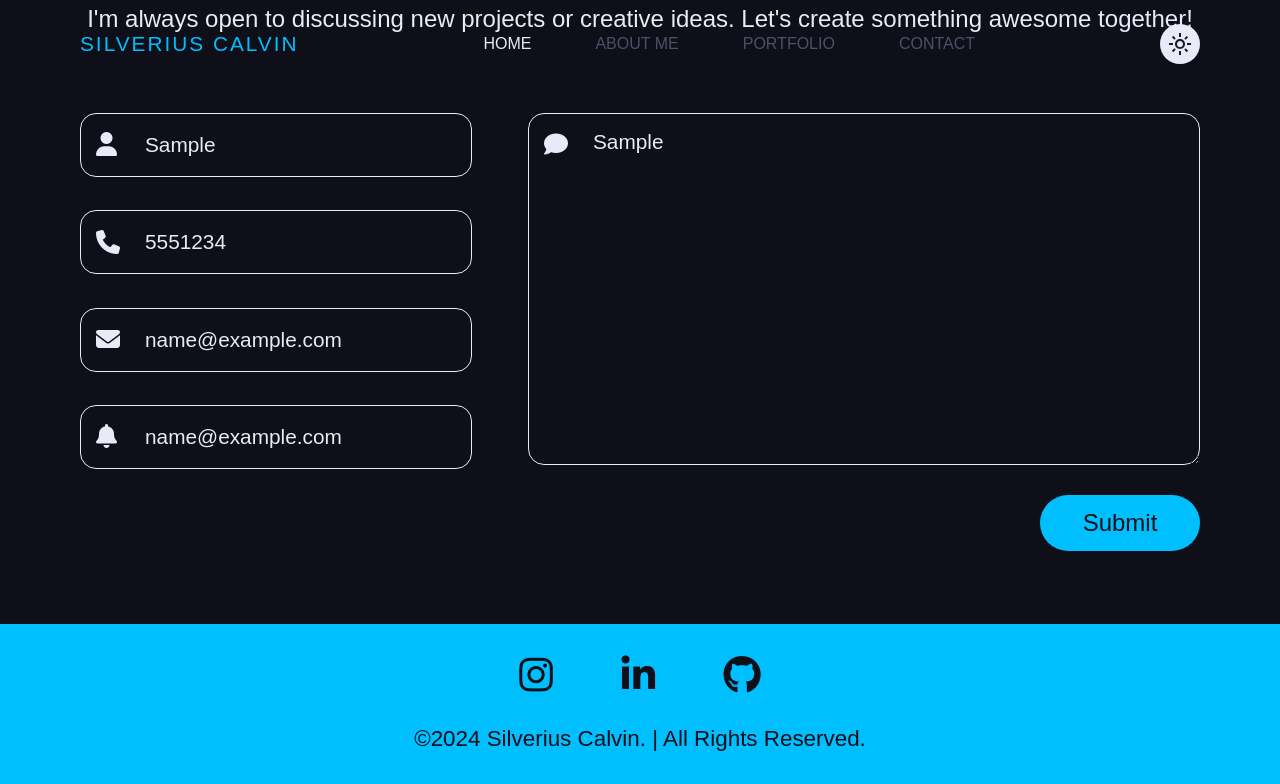
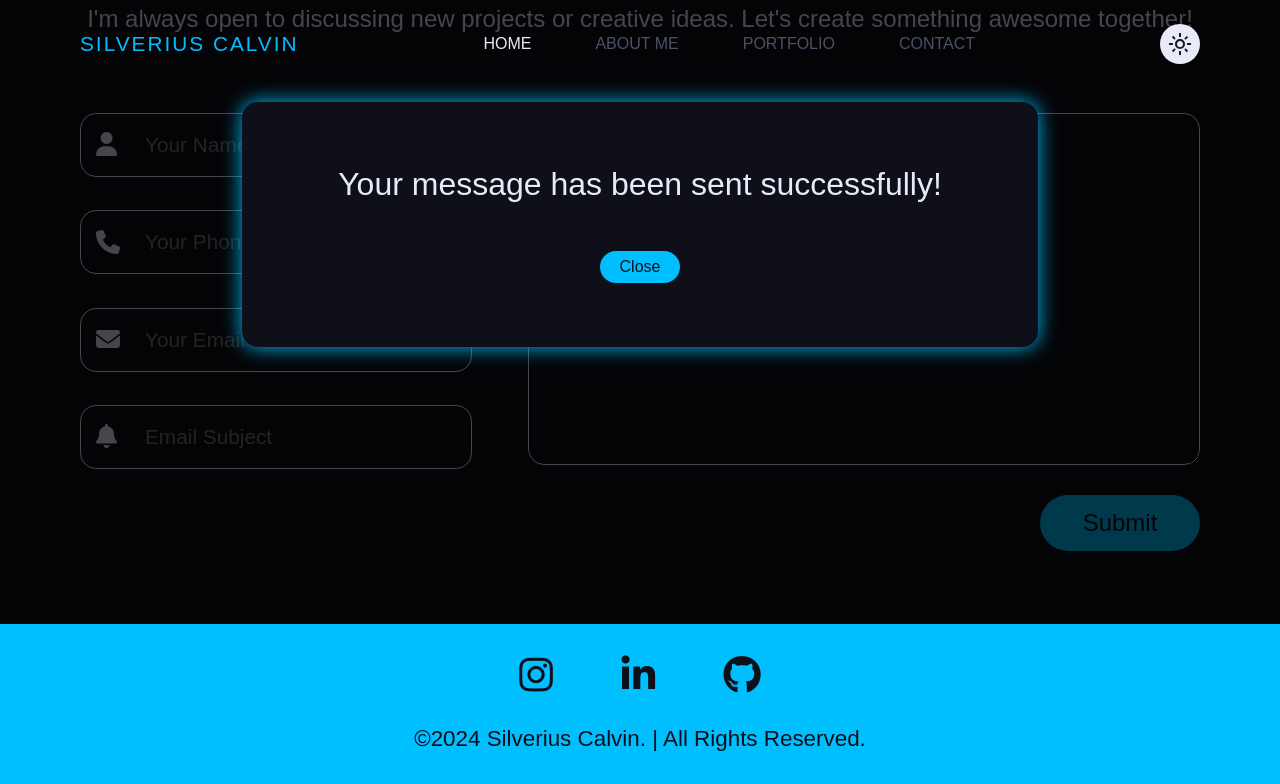
Before and after one commit to Slaxius/Portofolio-Website, a plain HTML site: page html/portfolio.html in a window 1280 px wide. Both pictures are taken after typing "Sample", "5551234", "name@example.com", "name@example.com", "Sample" into the empty fields and a click on the button "Submit". Shown: the part 2576-3360 px from the top of the page. Drawn offline with nearby package versions, Linux system fonts and the light colour scheme.

Commit message:
updated contact

```diff
--- a/css/contact.css
+++ b/css/contact.css
@@ -83,3 +83,43 @@
 .bot-contact-bot-container button:hover{
     box-shadow: 0px 0px 10px 1px var(--grey);
 }
+
+/* Pop up in contactValidation.js */
+.popup-content{
+    display: none;
+    position: fixed;
+    top: 0;
+    left: 0;
+    width: 100%;
+    height: 100%;
+    background: rgba(0, 0, 0, 0.7);
+    align-items: center;
+    justify-content: center;
+}
+#popup-message{
+    display: flex;
+    align-items: center;
+    justify-content: center;
+    flex-direction: column;
+    position: relative;
+    background: var(--background);
+    border-radius: 1rem;
+    box-shadow: 0 0 20px var(--blue);
+    height: auto;
+    width: auto;
+    padding: 4rem 6rem;
+    gap: 3rem;
+
+    p{
+        font-size: 2rem;
+        color: var(--base-font);
+    }
+}
+#close-popup{
+    width: 5rem;
+    height: 2rem;
+    font-size: 1rem;
+    color: var(--sec-base-font);
+    background-color: var(--blue);
+    border-radius: 1rem;
+}
--- a/html/portfolio.html
+++ b/html/portfolio.html
@@ -182,15 +182,15 @@
                     </div>
                     <div class="contact-your-phone">
                         <i class="fa-solid fa-phone"></i>
-                        <input type="tel" id="phone" placeholder="Your Name" required>
+                        <input type="tel" id="phone" placeholder="Your Phone Number" required>
                     </div>
                     <div class="contact-email">
                         <i class="fa-solid fa-envelope"></i>
                         <input type="email" id="email" placeholder="Your Email" required>
                     </div>
-                    <div class="contact-email-title">
+                    <div class="contact-email-subject">
                         <i class="fa-solid fa-bell"></i>
-                        <input type="title" id="title"  placeholder="Email Subject" required>
+                        <input type="text" id="subject"  placeholder="Email Subject" required>
                     </div>
                 </div>
                 <div class="right-contact-bot-container">
@@ -201,7 +201,13 @@
                 </div>
             </div>
             <div class="bot-contact-bot-container">
-                <button type="submit" onclick="sendEmail()">Submit</button>
+                <button type="submit" onclick="validateForm()">Submit</button>
+            </div>
+        </div>
+        <div class="popup-content">
+            <div id="popup-message">
+                <p>This is popup</p>
+                <button id="close-popup">Close</button>
             </div>
         </div>
     </div>
--- a/js/contactValidation.js
+++ b/js/contactValidation.js
@@ -0,0 +1,63 @@
+$(document).ready(function(){
+    function validateForm(){
+        let isValid = true;
+
+        $("#name, #phone, #email, #title, #message").each(function(){
+            const input = $(this);
+            if($.trim(input.val()) === ""){
+                isValid = false;
+                input.css("border", "2px solid red");
+            }
+            else{
+                input.css("border", "");
+            }
+        });
+
+        const email = $("#email").val();
+        const emailRegex = /^[^\s@]+@[^\s@]+\.[^\s@]+$/;
+        if (!emailRegex.test(email)) {
+            isValid = false;
+            $("#email").css("border", "2px solid red");
+        }
+
+        return isValid;
+    }
+
+    $("#name, #phone, #email, #title, #message").on("keyup change", function(){
+        const input = $(this);
+        if($.trim(input.val()) !== ""){
+            input.css("border", "");
+        }
+
+        if(input.attr("id") === "email"){
+            const emailRegex = /^[^\s@]+@[^\s@]+\.[^\s@]+$/;
+            if (emailRegex.test(input.val())) {
+                input.css("border", "");
+            }
+        }
+    });
+
+    function showPopup(message){
+        $(".popup-content p").text(message);
+        $(".popup-content").css("display", "flex");
+    }
+
+    $("#close-popup").on("click", function(){
+        $(".popup-content").css("display", "none");
+    });
+
+    function resetForm(){
+        $("#name, #phone, #email, #subject, #message").val("").css("border", "");
+    }
+
+    $("button[type='submit']").on("click", function(event){
+        event.preventDefault();
+        if (validateForm()) {
+            showPopup("Your message has been sent successfully!");
+            sendEmail();
+            resetForm();
+        } else {
+            showPopup("Please fill in all the fields correctly.");
+        }
+    });
+});
--- a/js/email.js
+++ b/js/email.js
@@ -1,20 +1,24 @@
 function sendEmail() {
-    const name = document.getElementById('name').value;
-    const email = document.getElementById('email').value;
-    const title = document.getElementById('title').value;
-    const message = document.getElementById('message').value;
+    const name = $('#name').val();
+    const email = $('#email').val();
+    const phone = $('#phone').val();
+    const subject = $('#subject').val();
+    const message = $('#message').val();
 
     const parameter = {
         from_name: name,
         from_email: email,
-        subject: title,
+        phone_number: phone,
+        email_subject: subject,
         message: message,
     };
 
+    console.log(parameter);
+
     emailjs.send('service_ic0pivi', 'template_9m1anj7', parameter)
-    .then(function(response) {
-        alert("Mail sent successfully!");
-    }, function(error) {
-        alert("Failed to send mail: " + error);
-    });
+    // .then(function(response) { // Ga perlu, karena udah ada popup di contactValidation.js
+    //     alert("Mail sent successfully!");
+    // }, function(error) {
+    //     alert("Failed to send mail: " + error);
+    // });
 }
```
